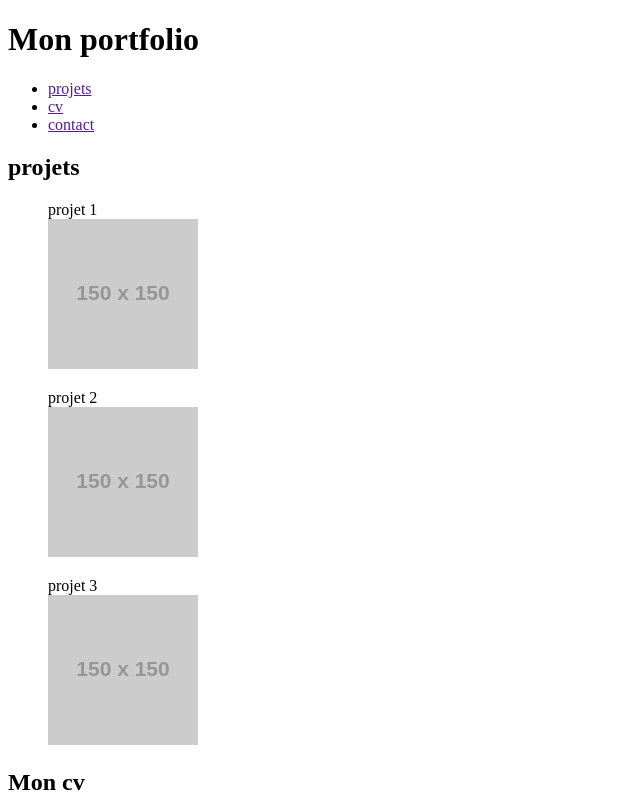
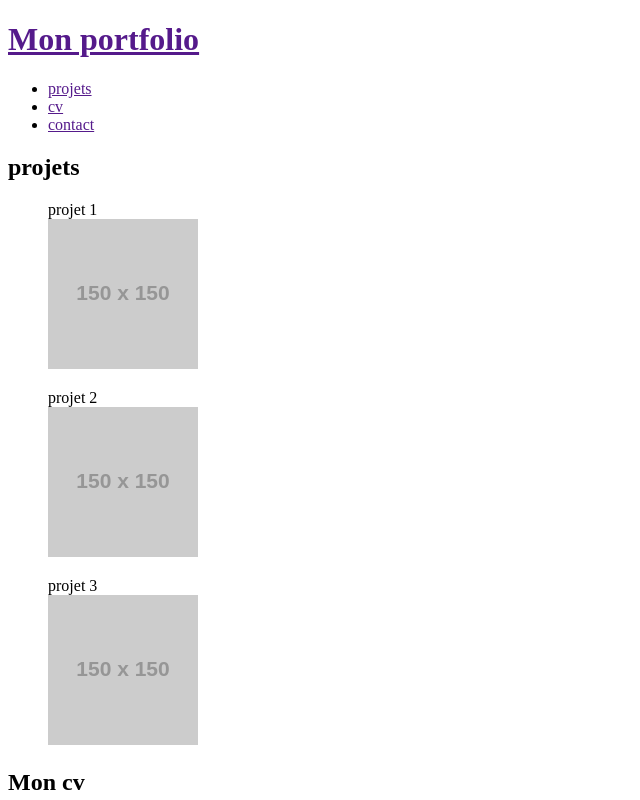
Before and after one commit to drameBoubacar/DonkeySchool, a plain HTML site: page integration/index.html in a window 1280 px wide. Shown: the top 800 px of the page, without its empty margins (0-640 px from the left). Drawn offline with Linux system fonts and the light colour scheme; placeholder pictures from the web are drawn by us.

Commit message:
add link h1

```diff
--- a/integration/index.html
+++ b/integration/index.html
@@ -9,7 +9,7 @@
 <body>
     <!-- HEADER -->
     <header>
-        <h1>Mon portfolio</h1>
+        <h1><a href="" title="portfolio">Mon portfolio</a></h1>
         <nav>
             <ul>
                 <li><a href="" title="projets">projets</a></li>
```
